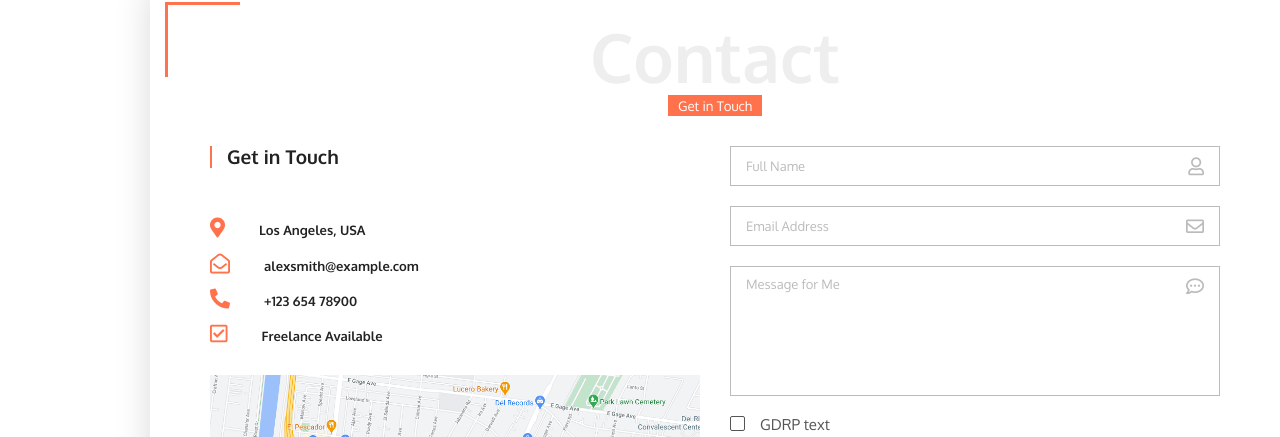
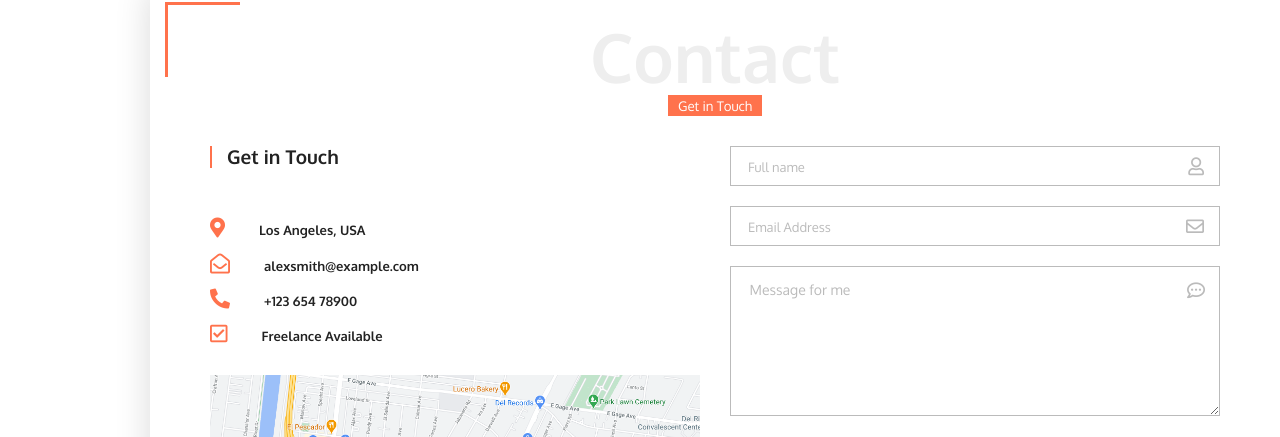
Before and after one commit to PaulinaMurzanska/Alex-Smith-Cv-project, a plain HTML site: page index.html in a window 1280 px wide. Shown: the part 5916-6353 px from the top of the page. Drawn offline with Linux system fonts and the light colour scheme.

Commit message:
form added

```diff
--- a/assets/css/style.css
+++ b/assets/css/style.css
@@ -142,7 +142,6 @@ NAVIGATION
     padding: 10px 0;
     color: #222222;
     opacity: 0.7;
-
     border-top: 1px solid rgba(58, 53, 53, 0.3);
     position: relative;
 }
@@ -1138,12 +1137,22 @@ CONTACT
         height: auto;
         display: flex;
         flex-direction: column;
-        padding: 0 15px 0 0;
+        padding: 0;
         margin-bottom: 20px;
 
     }
 
-}
+
+
+    .map {
+        width: 100%;
+    }
+
+}
+
+
+
+
 
 
 
@@ -1155,15 +1164,6 @@ CONTACT FORM
     width: 50%;
 }
 
-.form span {
-    font-size: 13px;
-    color: #bbbbbb;
-}
-
-.form i {
-    font-size: 18px;
-    color: #bbbbbb;
-}
 
 .form .form-name {
     width: 100%;
@@ -1174,7 +1174,83 @@ CONTACT FORM
     display: flex;
     justify-content: space-between;
     align-items: center;
-}
+    position: relative;
+
+}
+
+.form .form-name::after {
+    content: "";
+    width: 0;
+    height: 2px;
+    background-color: #ff724c;
+    left: 0;
+    bottom: 0;
+    position: absolute;
+}
+
+.form .form-name:hover::after {
+    width: 100%;
+    transition: .5s;
+}
+
+.form i {
+    font-size: 18px;
+    color: #bbbbbb;
+}
+
+input[type="text"] {
+    display: inline-block;
+    width: 100%;
+    height: 100%;
+    border: none;
+}
+
+input[type="text"]:focus {
+    outline: none;
+
+}
+
+input[type="text"]::placeholder {
+    font-size: 13px;
+    color: #bbbbbb;
+}
+
+.form .form-email::after {
+    content: "";
+    width: 0;
+    height: 2px;
+    background-color: #ff724c;
+    left: 0;
+    bottom: 0;
+    position: absolute;
+}
+
+.form .form-email:hover::after {
+    width: 100%;
+    transition: .5s;
+}
+
+
+
+
+input[type="email"] {
+    display: inline-block;
+    width: 100%;
+    height: 100%;
+    border: none;
+}
+
+input[type="email"]:focus {
+    outline: none;
+
+}
+
+input[type="email"]::placeholder {
+    font-size: 13px;
+    color: #bbbbbb;
+}
+
+
 
 .form .form-email {
     width: 100%;
@@ -1185,17 +1261,55 @@ CONTACT FORM
     display: flex;
     justify-content: space-between;
     align-items: center;
-}
-
-.form .form-message {
-    width: 100%;
-    height: 130px;
+    position: relative;
+}
+
+.form-message {
+    width: 100%;
+    height: auto;
+    position: relative;
+
+}
+
+textarea {
+    width: 100%;
+    padding: 5px 10px;
     border: 1px solid #bbbbbb;
-    padding: 10px 15px 0 15px;
-    display: flex;
-    justify-content: space-between;
-
-}
+    min-height: 150px;
+    resize: vertical;
+    font-size: 14px;
+    color: #bbbbbb;
+    padding: 15px 0 0 15px;
+}
+
+.form-message::after {
+    content: "";
+    width: 0;
+    height: 2px;
+    background-color: #ff724c;
+    left: 0;
+    bottom: 0;
+    position: absolute;
+}
+
+.form-message:hover::after {
+    width: 100%;
+    transition: .5s;
+}
+
+textarea:focus {
+    outline: none;
+    position: relative;
+}
+
+
+.form-message i {
+    position: absolute;
+    top: 15px;
+    right: 15px;
+}
+
+
 
 .form .gdrp {
     margin: 20px 0 0 0;
@@ -1282,6 +1396,7 @@ CONTACT FORM
 @media(max-width:700px) {
     .form {
         padding: 0;
+        width: 100%;
     }
 
 }
@@ -1386,6 +1501,7 @@ EXTRA
 
 }
 
+
 @media(max-width:700px) {
     .extra .pricing .plans .plan-wrap {
         width: 100%;
--- a/assets/js/script.js
+++ b/assets/js/script.js
@@ -27,6 +27,4 @@ hamburger.addEventListener("click", function () {
 
     navigation.classList.toggle("menu-open");
 
-
-
 })
--- a/index.html
+++ b/index.html
@@ -663,18 +663,24 @@
                     </div>
 
                     <div class="form">
+                        <form action="">
                             <div class="form-name">
-                            <span>Full Name</span>
+                                <input type="text" placeholder="Full name">
                                 <i class="far fa-user"></i>
+
                             </div>
                             <div class="form-email">
-                            <span>Email Address</span>
+                                <input type="email" placeholder="Email Address">
                                 <i class="far fa-envelope"></i>
                             </div>
                             <div class="form-message">
-                            <span>Message for Me</span>
+                                <textarea name="message" id="textarea-message"> Message for me</textarea>
                                 <i class="far fa-comment-dots"></i>
+
                             </div>
+
+                        </form>
+
                         <div class="gdrp">
                             <div class="boxy"></div>
                             <span>GDRP text</span>
@@ -978,24 +984,11 @@
                                     <span class="date">6</span>
                                 </div>
                             </div>
-
-
-
+                        </div>
+                    </div>
                 </div>
 
 
-
-
-
-
-
-                    </div>
-
-
-
-
-
-                </div>
 
         </section>
 
```
Lines whose indentation alone changed are shown as unchanged.
